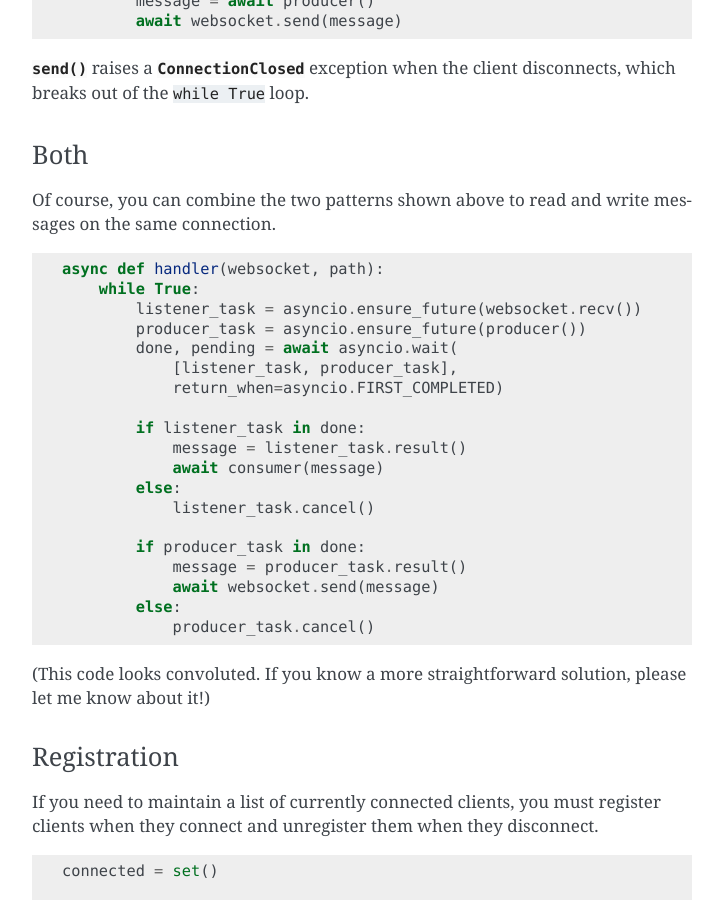
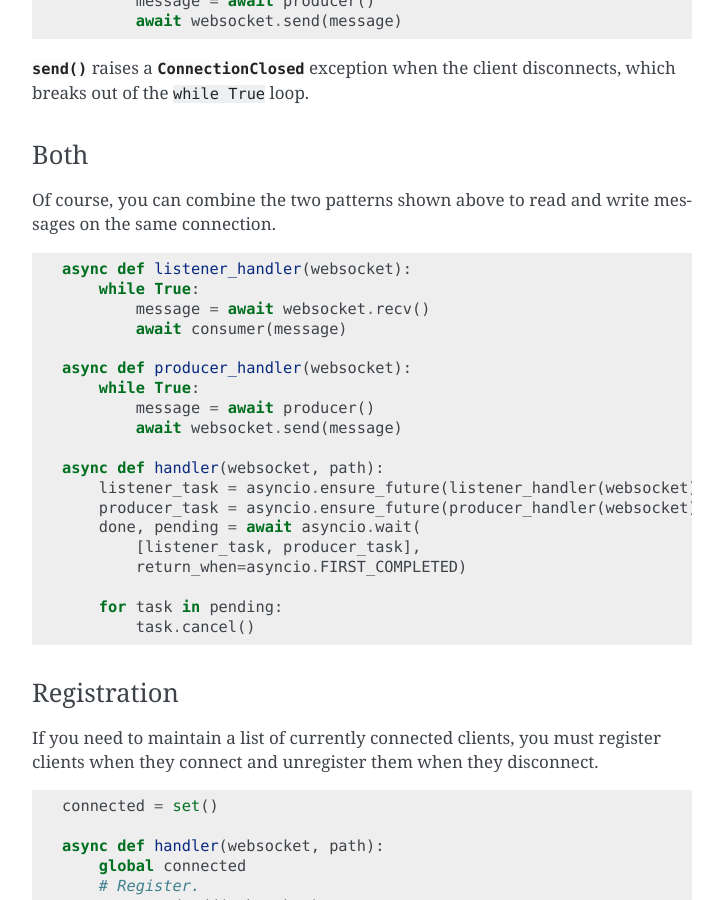
Before and after one commit to python-websockets/websockets, a Sphinx documentation site: the page built from docs/intro.rst, in a window 1280 px wide and 900 px high, scrolled down 2022 px. Shown: the whole window, without its empty margins (388-1111 px from the left). Built offline with Sphinx 7.4.7, drawn with Linux system fonts in a browser that asks for light colours.

Commit message:
Improve getting started for -both- case

```diff
--- a/docs/intro.rst
+++ b/docs/intro.rst
@@ -90,28 +90,25 @@
 
 ::
 
+    async def listener_handler(websocket):
+        while True:
+            message = await websocket.recv()
+            await consumer(message)
+
+    async def producer_handler(websocket):
+        while True:
+            message = await producer()
+            await websocket.send(message)
+
     async def handler(websocket, path):
-        while True:
-            listener_task = asyncio.ensure_future(websocket.recv())
-            producer_task = asyncio.ensure_future(producer())
-            done, pending = await asyncio.wait(
-                [listener_task, producer_task],
-                return_when=asyncio.FIRST_COMPLETED)
+        listener_task = asyncio.ensure_future(listener_handler(websocket))
+        producer_task = asyncio.ensure_future(producer_handler(websocket))
+        done, pending = await asyncio.wait(
+            [listener_task, producer_task],
+            return_when=asyncio.FIRST_COMPLETED)
 
-            if listener_task in done:
-                message = listener_task.result()
-                await consumer(message)
-            else:
-                listener_task.cancel()
-
-            if producer_task in done:
-                message = producer_task.result()
-                await websocket.send(message)
-            else:
-                producer_task.cancel()
-
-(This code looks convoluted. If you know a more straightforward solution,
-please let me know about it!)
+        for task in pending:
+            task.cancel()
 
 Registration
 ............
```
